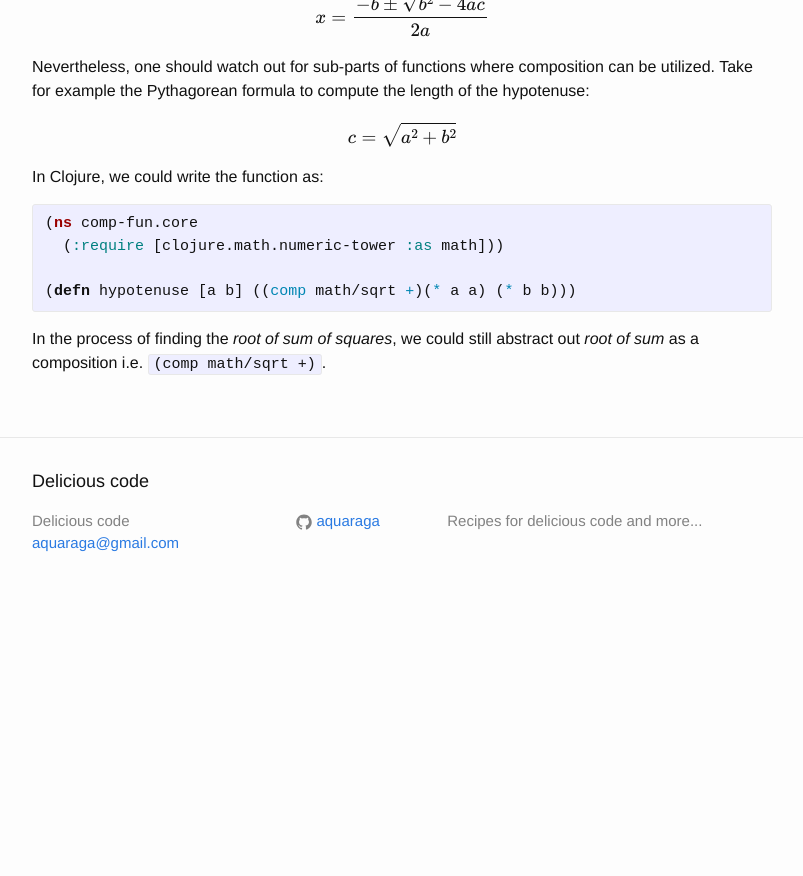
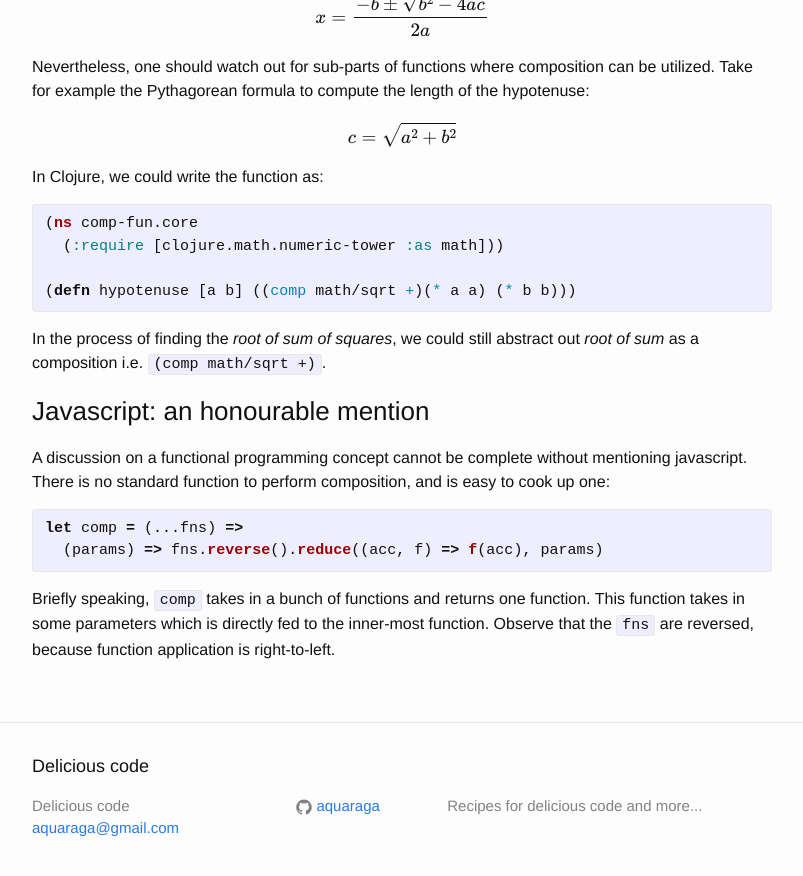
Before and after one commit to aquaraga/aquaraga.github.io, a Jekyll site: the page built from _posts/2017-01-02-function-composition.markdown, in a window 1280 px wide and 900 px high, scrolled down 2573 px. Shown: the top 876 px of the window, without its empty margins (238-1041 px from the left). Built offline with Jekyll 4.4.1, drawn with Linux system fonts in a browser that asks for light colours; formulas are drawn with MathJax 3; comment, search, counter and statistics services are not loaded; before the commit the page ends 3188 px from its top, so only the background shows below that.

Commit message:
Add js code

```diff
--- a/_posts/2017-01-02-function-composition.markdown
+++ b/_posts/2017-01-02-function-composition.markdown
@@ -115,5 +115,18 @@ In Clojure, we could write the function as:
 
 In the process of finding the _root of sum of squares_, we could still abstract out _root of sum_ as a composition i.e. `(comp math/sqrt +)`.
 
+### Javascript: an honourable mention ###
+
+A discussion on a functional programming concept cannot be complete without mentioning javascript. There is no standard function to perform composition, and is easy to cook up one:
+
+{% highlight javascript %}
+
+let comp = (...fns) =>
+  (params) => fns.reverse().reduce((acc, f) => f(acc), params)
+
+{% endhighlight %}
+
+Briefly speaking, `comp` takes in a bunch of functions and returns one function. This function takes in some parameters which is directly fed to the inner-most function. Observe that the `fns` are reversed, because function application is right-to-left.
+
 
 [eta-reduction]: https://wiki.haskell.org/Eta_conversion
```
